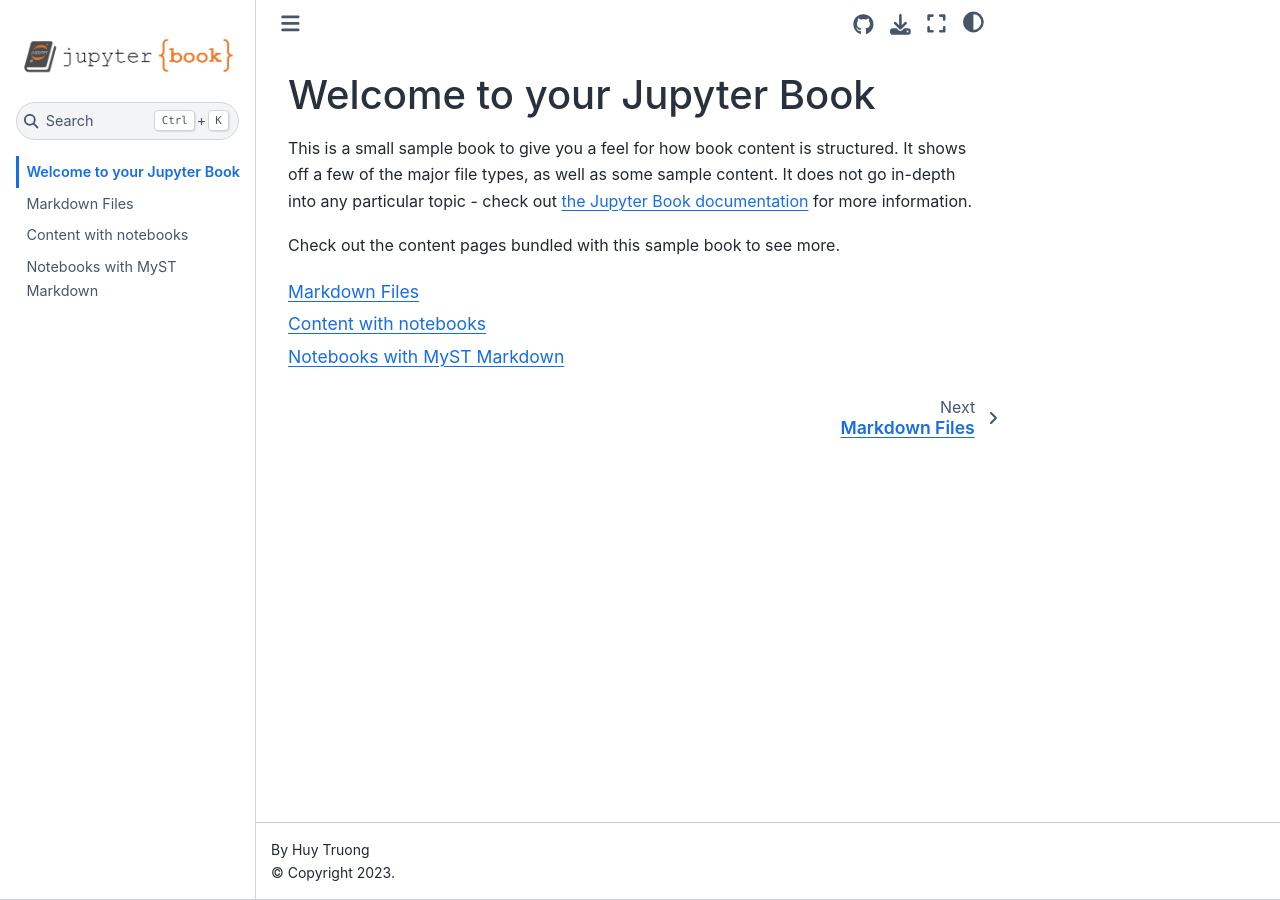
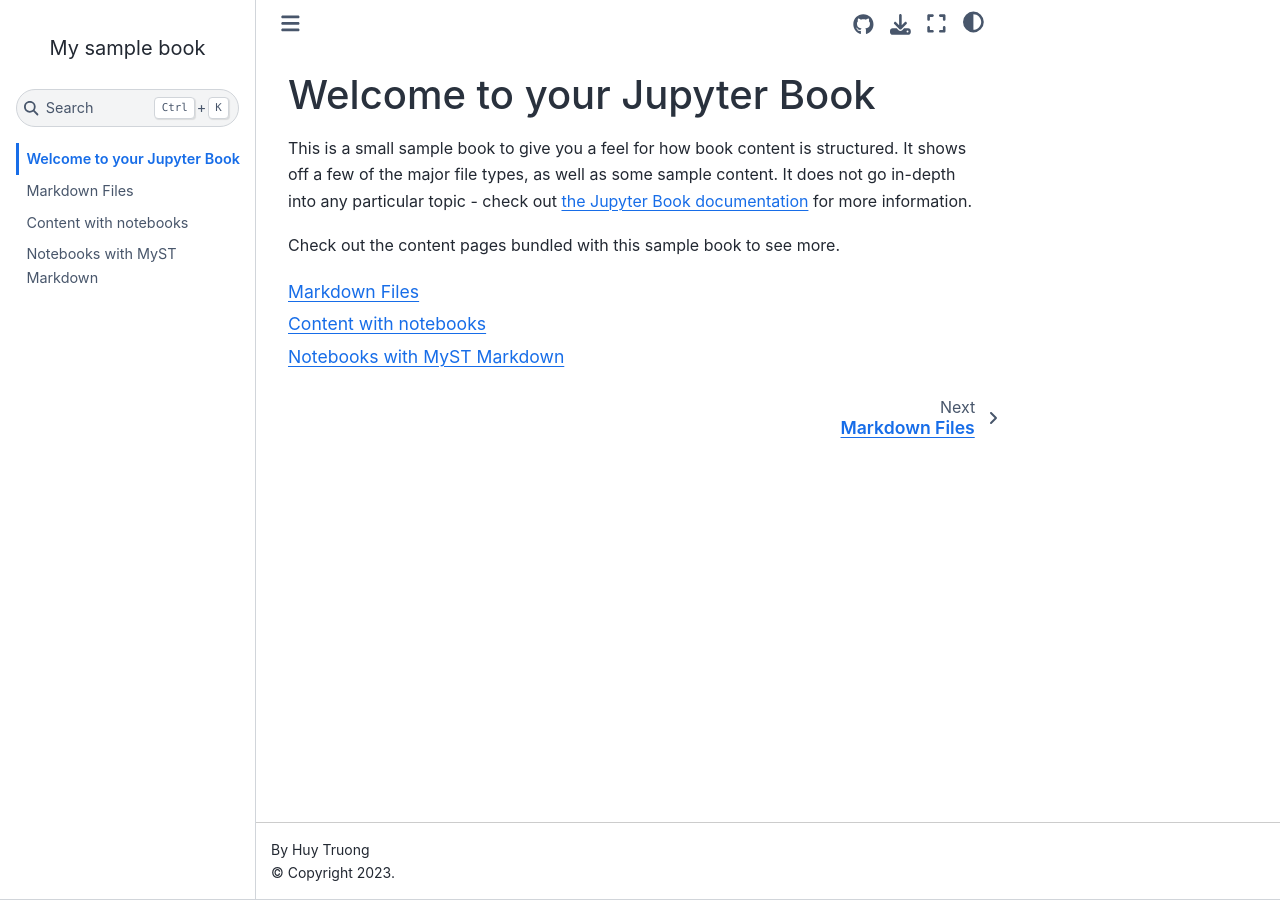
Before and after one commit to ngochuytruong/Spanning-tree-modulus, a Jupyter Book: the page built from intro.md, in a window 1280 px wide. Built offline with Jupyter Book 1.0.4 settings and Sphinx 7.4.7 and the Sphinx Book theme 1.1.4, drawn with Linux system fonts in a browser that asks for light colours.

Commit message:
Update project with new changes

```diff
--- a/_config.yml
+++ b/_config.yml
@@ -3,7 +3,7 @@
 
 title: My sample book
 author: Huy Truong
-logo: logo.png
+logo: "My sample book"
 
 # Force re-execution of notebooks on each build.
 # See https://jupyterbook.org/content/execute.html
```
